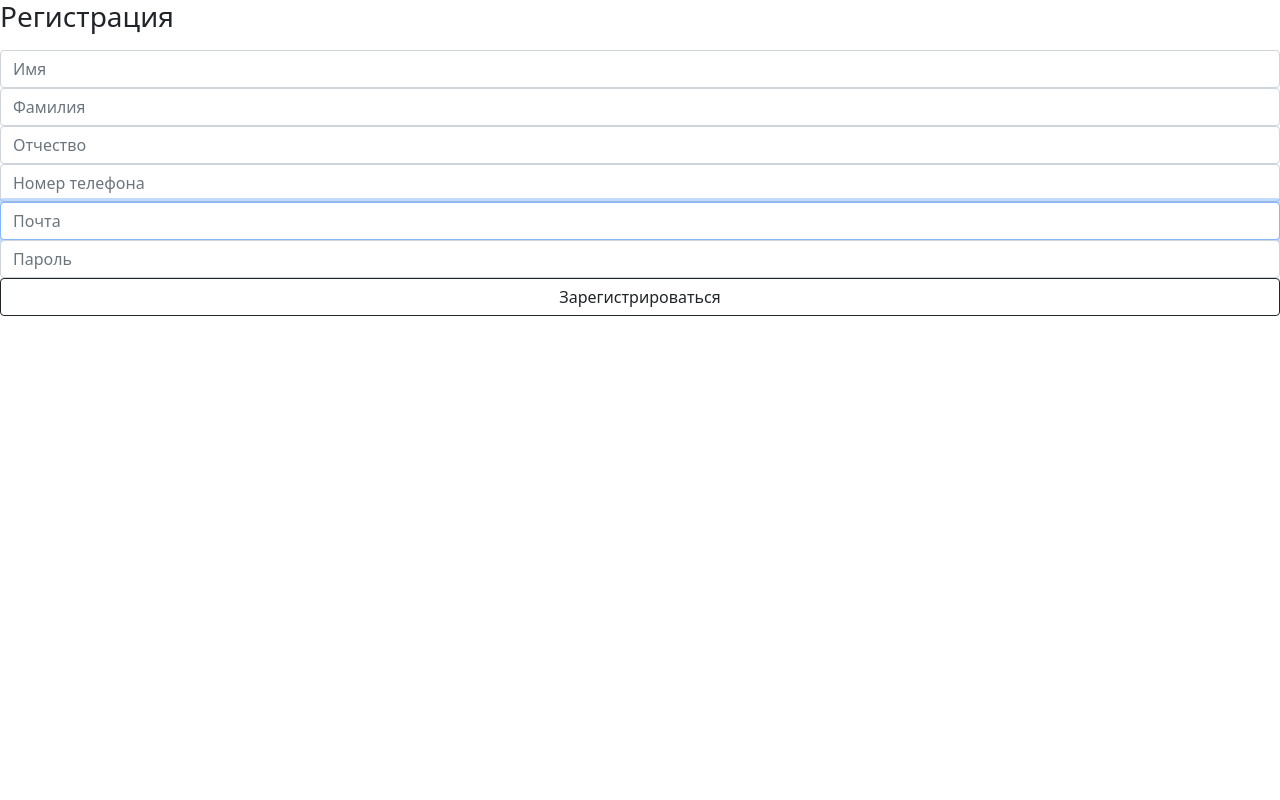
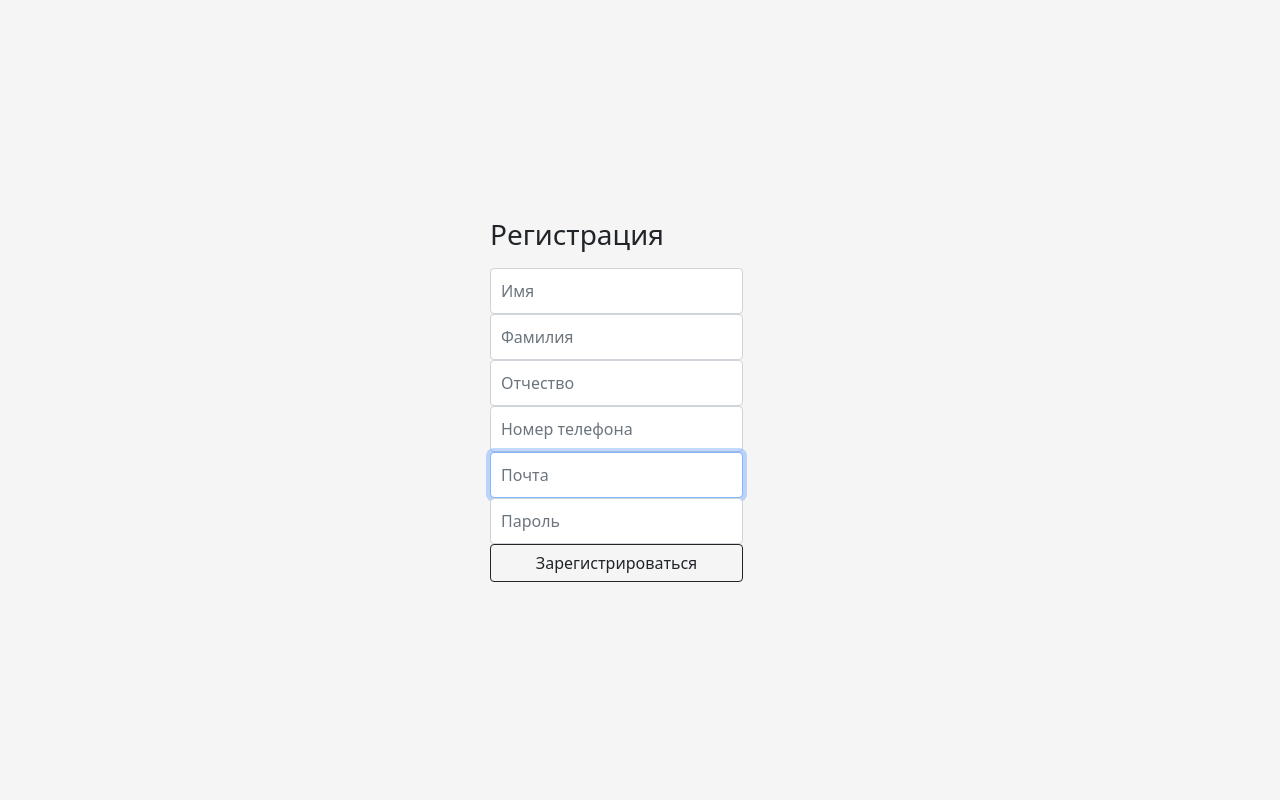
Before and after one commit to delamcon/web, a Flask app: page /registration in a window 1280 px wide. Run offline with Flask 2, Linux system fonts and the light colour scheme.

Commit message:
registration template with css

```diff
--- a/static/signup.css
+++ b/static/signup.css
@@ -0,0 +1,27 @@
+html,
+body {
+  height: 100%;
+}
+
+body {
+  display: flex;
+  align-items: center;
+  padding-top: 40px;
+  padding-bottom: 40px;
+  background-color: #f5f5f5;
+}
+
+.form-signup {
+  width: 100%;
+  max-width: 330px;
+  padding: 15px;
+  margin: auto;
+}
+
+.form-signup .form-control {
+  position: relative;
+  box-sizing: border-box;
+  height: auto;
+  padding: 10px;
+  font-size: 16px;
+}
--- a/templates/reg.html
+++ b/templates/reg.html
@@ -8,6 +8,7 @@
     <link href="https://cdn.jsdelivr.net/npm/bootstrap@5.0.0-beta2/dist/css/bootstrap.min.css"
           rel="stylesheet" integrity="sha384-BmbxuPwQa2lc/FVzBcNJ7UAyJxM6wuqIj61tLrc4wSX0szH/Ev+nYRRuWlolflfl"
           crossorigin="anonymous">
+
      <link href="./static/signup.css" rel="stylesheet">
 </head>
 <body class="form-signup">
```
